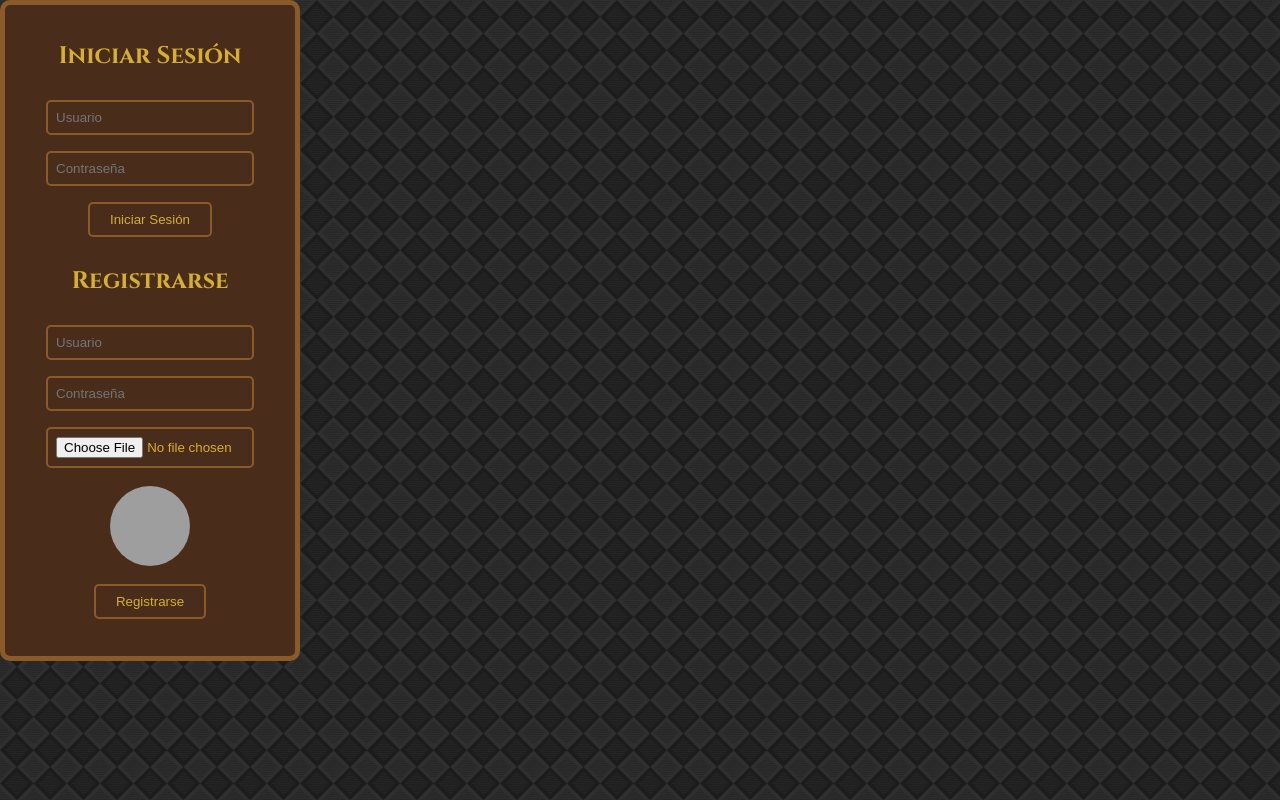
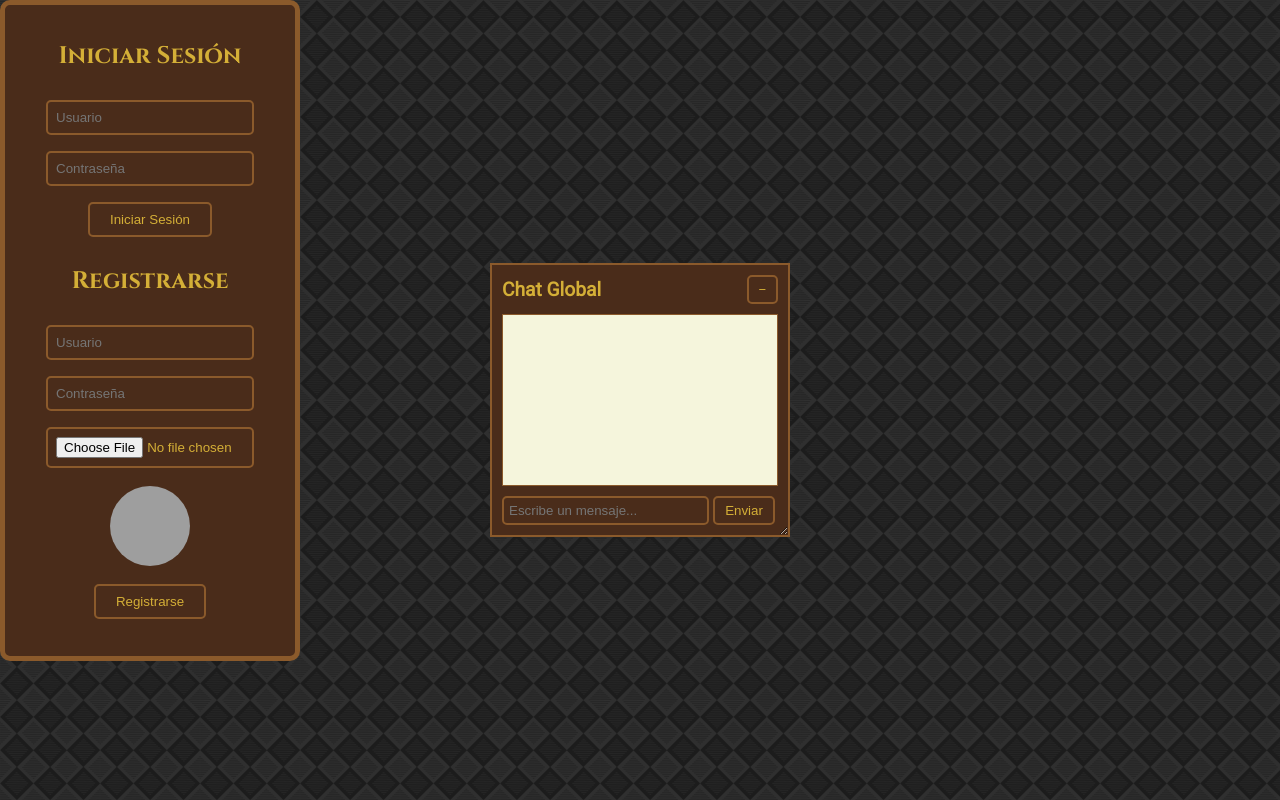
Before and after one commit to Ssteier2016/chess-game, a Flask app: page / in a window 1280 px wide. Run offline with Flask 3, Linux system fonts and the light colour scheme; some libraries are stand-ins or nearby versions; grey boxes are pictures that could not be loaded.

Commit message:
Update index.html

```diff
--- a/templates/index.html
+++ b/templates/index.html
@@ -312,15 +312,45 @@
             top: 50%;
             left: 50%;
             transform: translate(-50%, -50%);
-            width: 90%;
-            max-width: 300px;
+            width: 300px;
+            min-width: 200px;
+            min-height: 50px;
             background: #4a2c1a;
             border: 2px solid #8b5a2b;
             padding: 10px;
             color: #d4af37;
             font-family: 'Roboto', sans-serif;
-            z-index: 900;
+            z-index: 1000;
             box-sizing: border-box;
+            cursor: move; /* Para arrastrar */
+            user-select: none; /* Evitar selección de texto al arrastrar */
+            resize: both; /* Permitir redimensionar */
+            overflow: auto; /* Para contenido interno */
+        }
+        #global-chat-container.minimized {
+            height: 40px; /* Solo el encabezado */
+            overflow: hidden;
+            resize: none; /* Desactivar redimensionar cuando está minimizado */
+        }
+        #global-chat-header {
+            display: flex;
+            justify-content: space-between;
+            align-items: center;
+            margin-bottom: 10px;
+        }
+        #global-chat-header h3 {
+            margin: 0;
+            font-size: 1.2em;
+            cursor: move;
+        }
+        #global-chat-controls button {
+            padding: 3px 8px;
+            background: #4a2c1a;
+            color: #d4af37;
+            border: 2px solid #8b5a2b;
+            border-radius: 5px;
+            cursor: pointer;
+            font-size: 0.8em;
         }
         #global-chat-messages {
             height: 150px;
@@ -561,6 +595,10 @@
                 position: fixed;
                 bottom: 10px;
                 left: 170px;
+            }
+            #global-chat-container {
+                max-width: 400px;
+                max-height: 500px;
             }
         }
     </style>
@@ -670,7 +708,12 @@
         <h3>Jugadores en Línea</h3>
     </div>
     <div id="global-chat-container">
-        <h3>Chat Global</h3>
+        <div id="global-chat-header">
+            <h3>Chat Global</h3>
+            <div id="global-chat-controls">
+                <button onclick="toggleMinimizeChat()">−</button>
+            </div>
+        </div>
         <div id="global-chat-messages"></div>
         <input id="global-chat-input" type="text" placeholder="Escribe un mensaje...">
         <button id="global-chat-send" onclick="sendGlobalChatMessage()">Enviar</button>
@@ -691,5 +734,80 @@
     <script src="https://cdnjs.cloudflare.com/ajax/libs/socket.io/4.7.5/socket.io.min.js"></script>
     <script src="/static/simple-peer.min.js"></script>
     <script src="/static/game.js"></script>
+    <script>
+        // Funcionalidad para minimizar/maximizar el chat global
+        function toggleMinimizeChat() {
+            const chatContainer = document.getElementById('global-chat-container');
+            const minimizeButton = chatContainer.querySelector('#global-chat-controls button');
+            if (chatContainer.classList.toggle('minimized')) {
+                minimizeButton.textContent = '+';
+            } else {
+                minimizeButton.textContent = '−';
+            }
+        }
+
+        // Funcionalidad para mover el chat global
+        (function () {
+            const chatContainer = document.getElementById('global-chat-container');
+            const header = chatContainer.querySelector('#global-chat-header h3');
+            let isDragging = false;
+            let currentX;
+            let currentY;
+            let initialX;
+            let initialY;
+
+            const startDragging = (x, y) => {
+                initialX = x - currentX;
+                initialY = y - currentY;
+                isDragging = true;
+                chatContainer.style.transition = 'none';
+            };
+
+            const stopDragging = () => {
+                isDragging = false;
+                chatContainer.style.transition = 'all 0.2s ease';
+            };
+
+            const drag = (x, y) => {
+                if (isDragging) {
+                    currentX = x - initialX;
+                    currentY = y - initialY;
+                    // Limitar movimiento dentro de la ventana
+                    currentX = Math.max(0, Math.min(currentX, window.innerWidth - chatContainer.offsetWidth));
+                    currentY = Math.max(0, Math.min(currentY, window.innerHeight - chatContainer.offsetHeight));
+                    chatContainer.style.left = currentX + 'px';
+                    chatContainer.style.top = currentY + 'px';
+                    chatContainer.style.transform = 'none';
+                }
+            };
+
+            header.addEventListener('mousedown', (e) => {
+                currentX = parseInt(getComputedStyle(chatContainer).left) || window.innerWidth / 2 - chatContainer.offsetWidth / 2;
+                currentY = parseInt(getComputedStyle(chatContainer).top) || window.innerHeight / 2 - chatContainer.offsetHeight / 2;
+                startDragging(e.clientX, e.clientY);
+            });
+
+            document.addEventListener('mousemove', (e) => {
+                drag(e.clientX, e.clientY);
+            });
+
+            document.addEventListener('mouseup', stopDragging);
+
+            // Soporte para touch en móviles
+            header.addEventListener('touchstart', (e) => {
+                currentX = parseInt(getComputedStyle(chatContainer).left) || window.innerWidth / 2 - chatContainer.offsetWidth / 2;
+                currentY = parseInt(getComputedStyle(chatContainer).top) || window.innerHeight / 2 - chatContainer.offsetHeight / 2;
+                startDragging(e.touches[0].clientX, e.touches[0].clientY);
+                e.preventDefault();
+            });
+
+            document.addEventListener('touchmove', (e) => {
+                drag(e.touches[0].clientX, e.touches[0].clientY);
+                e.preventDefault();
+            });
+
+            document.addEventListener('touchend', stopDragging);
+        })();
+    </script>
 </body>
 </html>
```
Also changed, not shown: other parts of templates/index.html (+14 -10 lines).
